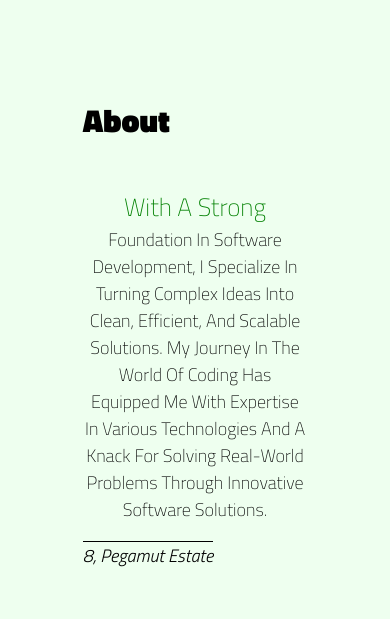
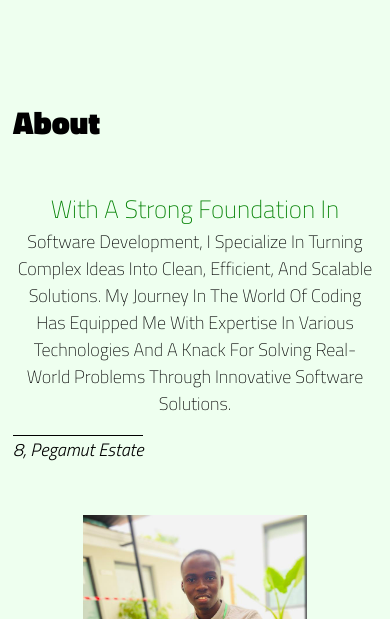
Before and after one commit to Mentor-Ntech/myPortfolio, a React (Vite) app: page / in a window 390 px wide. Shown: the part 701-1320 px from the top of the page. Built offline with nearby package versions, Linux system fonts and the light colour scheme.

Commit message:
responsive

```diff
--- a/src/components/About/About.scss
+++ b/src/components/About/About.scss
@@ -21,12 +21,19 @@
 
     @media screen and (max-width: 460px) {
         text-align: center;
+        width: unset;
+        padding: 2px 5px;
       }
 
     h1 {
       text-transform: capitalize;
       width: 50px;
       font-size: 2rem;
+
+      @media screen and (max-width: 460px) {
+        text-align: center;
+
+      }
     }
 
     :is(p, address) {
--- a/src/components/Header/Header.scss
+++ b/src/components/Header/Header.scss
@@ -112,6 +112,7 @@
       height: 50vh;
       padding: 20px;
       text-align: center;
+      background-color: #eeffef;
     }
 
     .active a {
```
